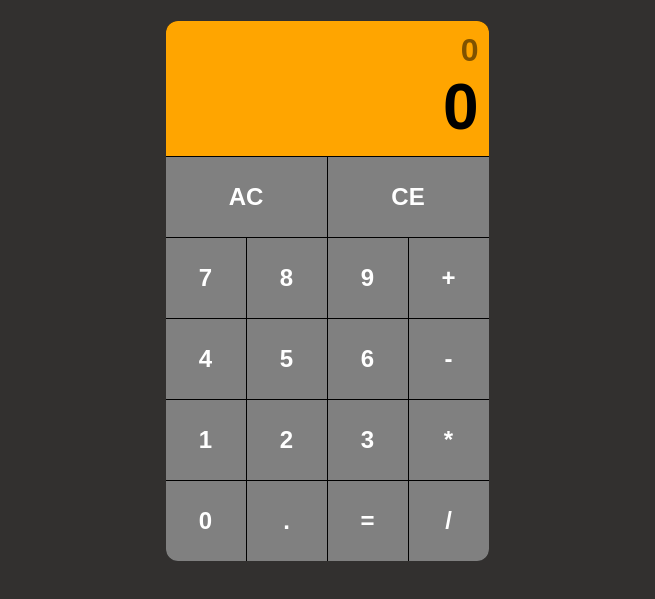
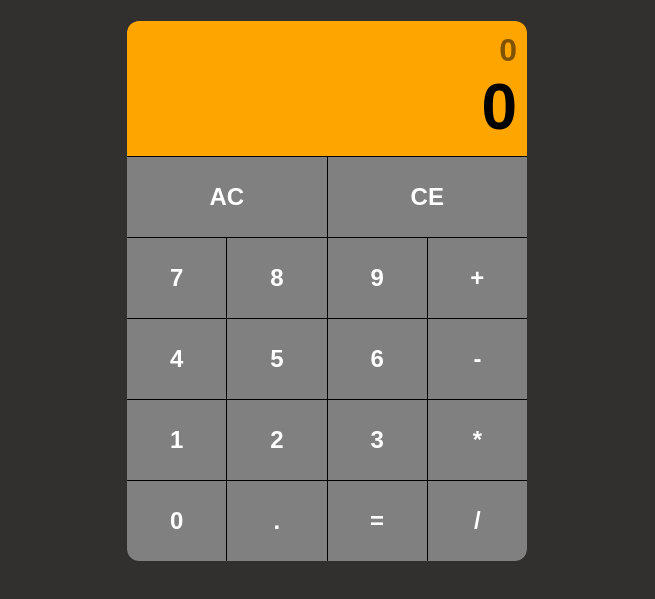
Before and after one commit to Praydchicken/odin-calculator, a plain HTML site: page index.html in a window 1280 px wide. Shown: the part 147-746 px from the top of the page, without its empty margins (313-968 px from the left). Drawn offline with Linux system fonts and the light colour scheme.

Commit message:
style: adjust calculator sizing

```diff
--- a/style.css
+++ b/style.css
@@ -28,10 +28,6 @@ input, button, textarea, select {
   font: inherit;
 }
 
-p, h1, h2, h3, h4, h5, h6 {
-  overflow-wrap: break-word;
-}
-
 p {
   text-wrap: pretty;
 }
@@ -48,7 +44,7 @@ h1 {
 }
 
 .calculator {
-	max-inline-size: fit-content;
+	max-inline-size: 400px;
 	margin: 0 auto;
 	background-color: black;
 	border-radius: 12px;
@@ -82,7 +78,6 @@ h1 {
 }
 
 .calculator__buttons button {
-	width: 80px;
 	height: 80px;
 	flex:1;
 	border: none;
```
